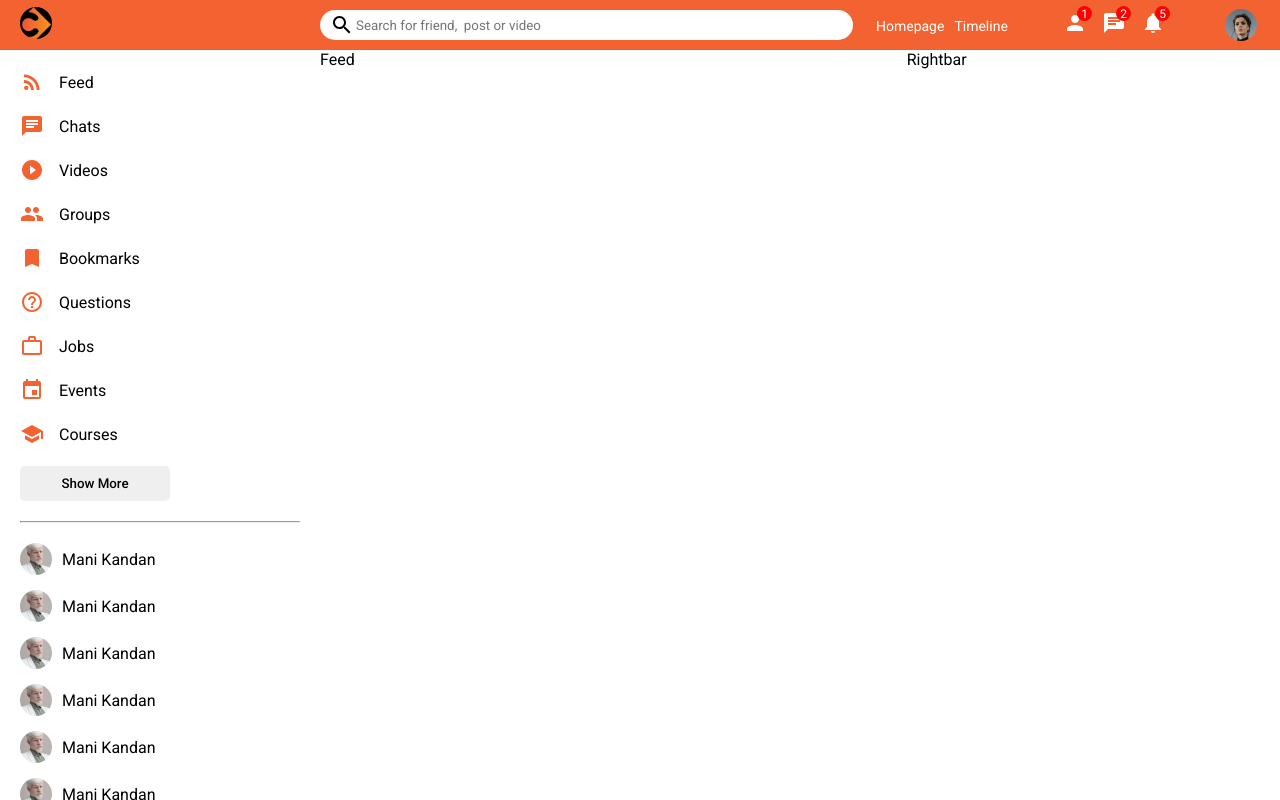
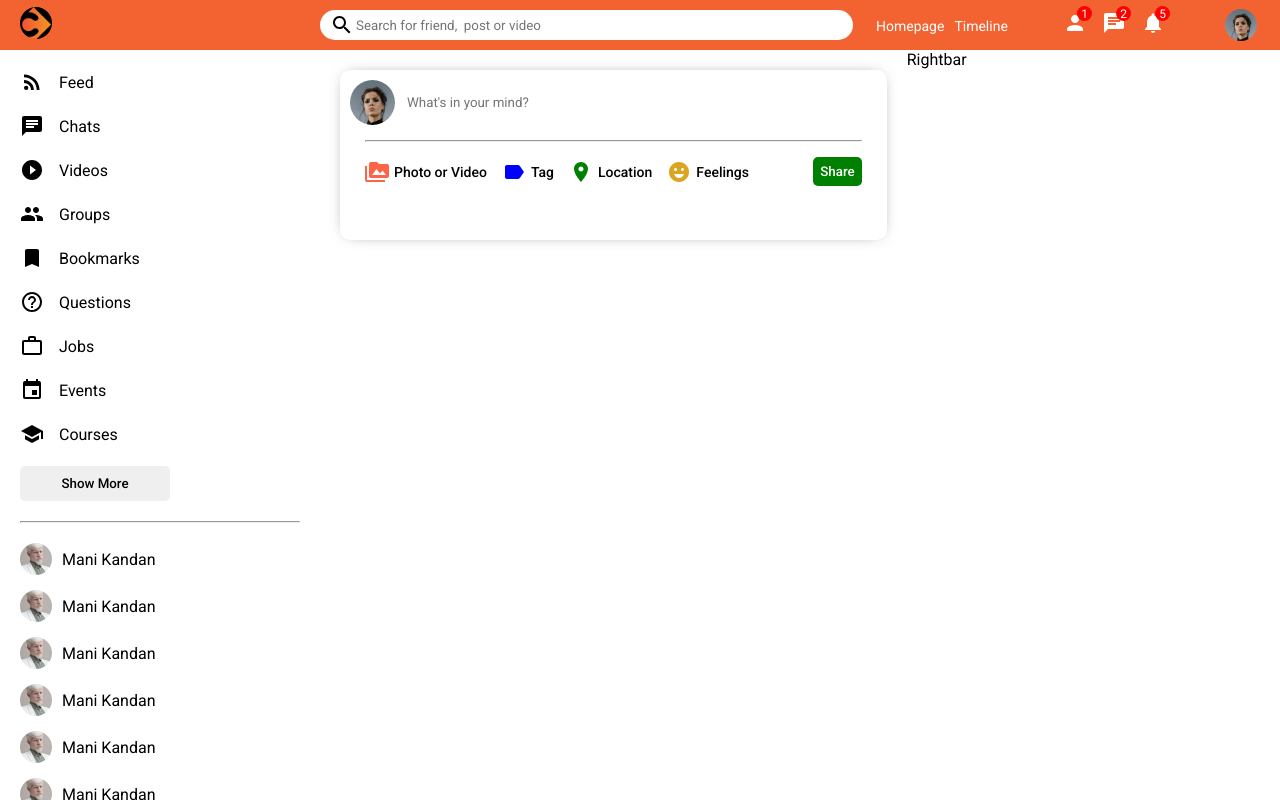
Before and after one commit to Manikandan1818/Social-app, a React (Create React App) app: page / in a window 1280 px wide. Built offline with nearby package versions, Linux system fonts and the light colour scheme.

Commit message:
Feed- Share Component created

```diff
--- a/src/components/feed/Feed.jsx
+++ b/src/components/feed/Feed.jsx
@@ -1,5 +1,12 @@
+import { Share } from "../share/Share";
 import "./feed.css";
 
 export const Feed = () => {
-  return <div className="feedContainer">Feed</div>;
+  return (
+    <div className="feedContainer">
+      <div className="feedWrapper">
+        <Share />
+      </div>
+    </div>
+  );
 };
--- a/src/components/feed/feed.css
+++ b/src/components/feed/feed.css
@@ -1,3 +1,7 @@
 .feedContainer{
   flex: 5.5;
 }
+
+.feedWrapper{
+  padding: 20px;
+}
--- a/src/components/leftbar/leftbar.css
+++ b/src/components/leftbar/leftbar.css
@@ -33,7 +33,6 @@
 }
 
 .sidebarIcon{
-  color: #F36331;
   margin-right: 15px;
 }
 
--- /dev/null
+++ b/src/components/share/Share.jsx
@@ -0,0 +1,37 @@
+import { EmojiEmotions, Label, PermMedia, Room } from "@material-ui/icons";
+import "./share.css";
+
+export const Share = () => {
+  return (
+    <div className="share">
+      <div className="shareWrapper">
+        <div className="shareTop">
+          <img className="shareProfileImg" src="/assets/person/1.jpeg" alt="" />
+          <input placeholder="What's in your mind?" className="shareInput" />
+        </div>
+        <hr className="shareHr" />
+        <div className="shareBottom">
+          <div className="shareOptions">
+            <div className="shareOption">
+              <PermMedia htmlColor="tomato" className="shareIcon" />
+              <span className="shareOptionText">Photo or Video</span>
+            </div>
+            <div className="shareOption">
+              <Label htmlColor="blue" className="shareIcon" />
+              <span className="shareOptionText">Tag</span>
+            </div>
+            <div className="shareOption">
+              <Room htmlColor="green" className="shareIcon" />
+              <span className="shareOptionText">Location</span>
+            </div>
+            <div className="shareOption">
+              <EmojiEmotions htmlColor="goldenrod" className="shareIcon" />
+              <span className="shareOptionText">Feelings</span>
+            </div>
+          </div>
+          <button className="shareButton">Share</button>
+        </div>
+      </div>
+    </div>
+  );
+};
--- /dev/null
+++ b/src/components/share/share.css
@@ -0,0 +1,75 @@
+.share{
+  width: 100%;
+  height: 170px;
+  border-radius:10px ;
+  -webkit-box-shadow: 0px 0px 16px -8px rgba(0,0,0,0.68);
+  box-shadow: 0px 0px 16px -8px rgba(0,0,0,0.68);
+}
+
+.shareWrapper{
+  padding: 10px;
+}
+
+.shareTop{
+  display: flex;
+  align-items: center;
+}
+
+.shareProfileImg{
+  height: 45px;
+  width: 45px;
+  border-radius: 50%;
+  object-fit: cover;
+  margin-right: 10px;
+}
+
+.shareInput{
+  border: none;
+  width: 80%;
+}
+.shareInput:focus{
+  outline: none;
+}
+.shareHr{
+  margin: 15px;
+}
+
+.shareBottom{
+  display: flex;
+  align-items: center;
+  justify-content: space-between;
+}
+
+.shareOptions{
+  display: flex;
+  margin-left: 15px;
+}
+
+.shareOption{
+  display: flex;
+  align-items: center;
+  margin-right: 15px;
+  cursor: pointer;
+}
+
+.shareIcon{
+  font-style: 18px;
+  margin-right: 5px;
+}
+
+.shareOptionText{
+  font-size: 14px;
+  font-weight: 500;
+}
+
+
+.shareButton{
+  border: none;
+  padding: 7px;
+  border-radius: 5px;
+  background-color: green;
+  font-weight: 500;
+  color: white;
+  margin-right: 15px;
+  cursor: pointer;
+}
```
